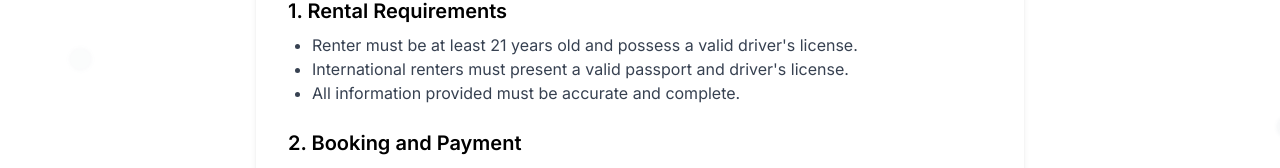
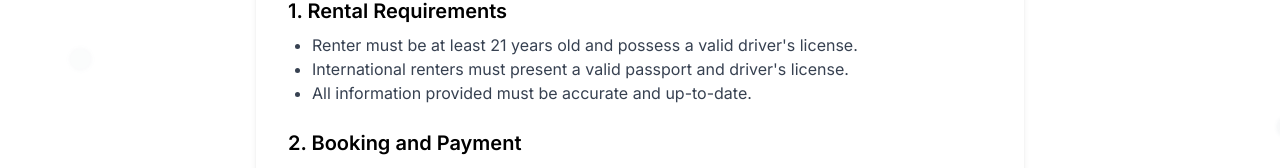
Before and after one commit to OSISolns/kimu-multiservices, a Next.js app: page /terms-and-conditions in a window 1280 px wide. Shown: the part 267-435 px from the top of the page. Built offline with nearby package versions, Linux system fonts and the light colour scheme.

Commit message:
fix: escape single quotes in terms and conditions for React lint compliance

```diff
--- a/src/app/terms-and-conditions/page.tsx
+++ b/src/app/terms-and-conditions/page.tsx
@@ -7,9 +7,9 @@ export default function TermsAndConditions() {
       <section className="mb-6">
         <h2 className="text-xl font-semibold mb-2">1. Rental Requirements</h2>
         <ul className="list-disc pl-6 text-gray-700">
-          <li>Renter must be at least 21 years old and possess a valid driver's license.</li>
-          <li>International renters must present a valid passport and driver's license.</li>
-          <li>All information provided must be accurate and complete.</li>
+          <li>Renter must be at least 21 years old and possess a valid driver&apos;s license.</li>
+          <li>International renters must present a valid passport and driver&apos;s license.</li>
+          <li>All information provided must be accurate and up-to-date.</li>
         </ul>
       </section>
       <section className="mb-6">
```
